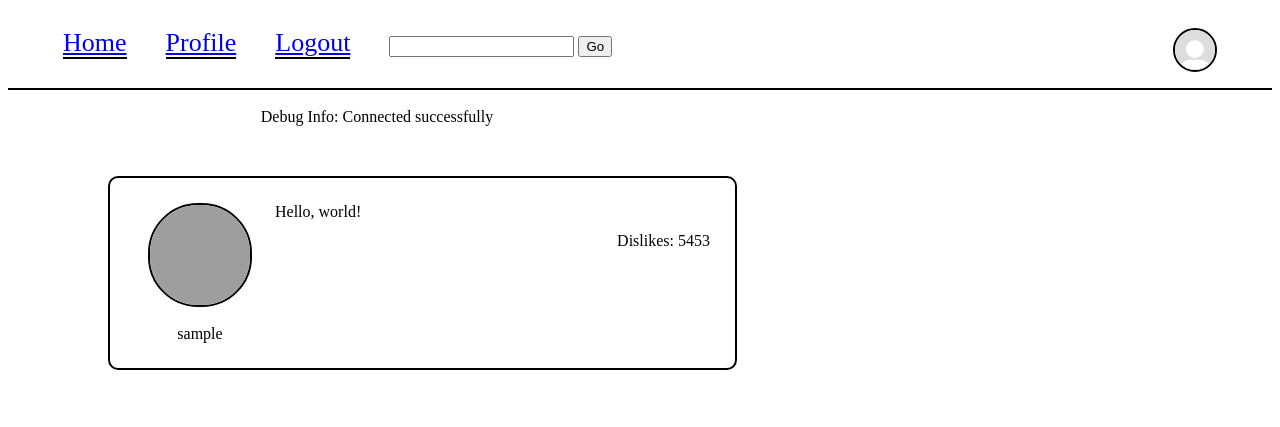
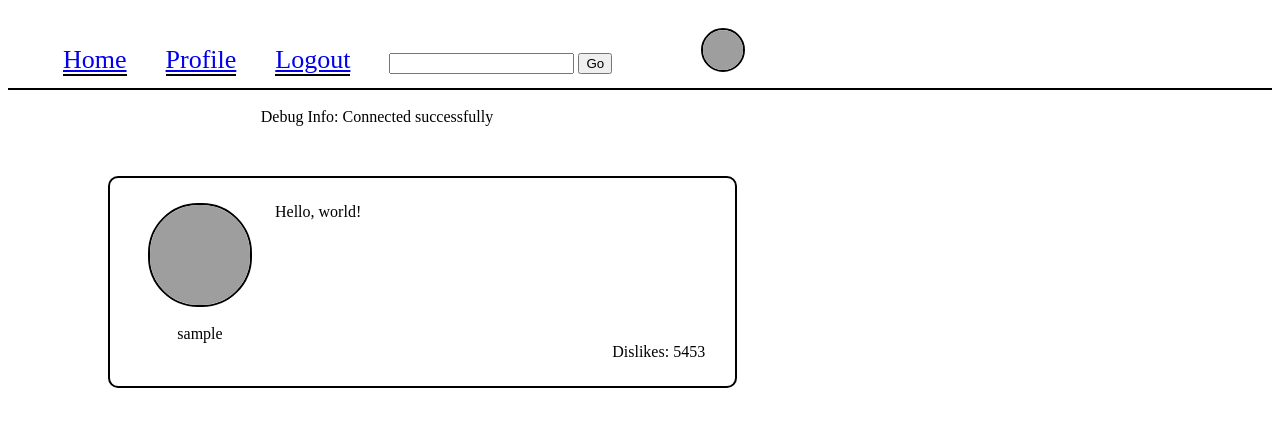
Before and after one commit to pattontj/csci311-project, a PHP site: page /profilePage.php in a window 1280 px wide. Shown: the top 427 px of the page. Run offline with PHP 8.4, Linux system fonts and the light colour scheme; the visitor is signed in with stand-in values (Sample User, id 1); data that the repository does not hold is empty; a stand-in replaces the project's code that opens the database connection; grey boxes are pictures that could not be loaded.

Commit message:
Updated navBar to include userIcon as well as some basic CSS changes to the .css files

```diff
--- a/css/navbar.css
+++ b/css/navbar.css
@@ -4,6 +4,7 @@
     display: block;
 
     height: 40px;
+    min-width: 900px;
 
     border-bottom: solid black 2px;
 }
@@ -29,9 +30,13 @@
 /*  the icon to the right in the navbar, needs it's own class
     since it's unique */
 .navUserIcon {
+	display: block;
     float: right;
-    margin-right: 35px;
-    height: inherit;
+    margin-left: 50px;
+    width: 40px;
+
+    object-fit: cover;
+
     border: solid 2px black;
-    border-radius: 25px;
+    border-radius: 50px;
 }
--- a/css/style.css
+++ b/css/style.css
@@ -70,6 +70,9 @@
 .dislikes {
     display: block;
     float: right;
+    margin-left: 83%;
+
+
 
 }
 
--- a/navbar.php
+++ b/navbar.php
@@ -1,4 +1,6 @@
-
+<?php
+session_start();
+?>
 <!-- Nav bar -->
 <div class='navbar'>
     <div><a href="./mainPage.php"> Home </a></div>
@@ -10,8 +12,10 @@
         <button type="submit" > Go </button>
     </form>
 
-    <div class='navUserIcon'>
-        <img src="assets/default_pfp.svg"/>
+    <div>
+		<?php
+			echo "<img src=".$_SESSION['profilePicture']." class=navUserIcon width='40px' height='40px'/>";
+        ?>
         <!-- Drop down menu: edit profile, logout, etc. -->
     </div>
 </div>
--- a/profilePage.php
+++ b/profilePage.php
@@ -72,7 +72,7 @@ echo "
     <div class=\"description\">
         $description
     </div>
-    <div style=\"float: right; margin-top: 11px;\">
+    <div class=\"dislikes\">
         <text>Dislikes: </text>$dislikes
     </div>
 
```
